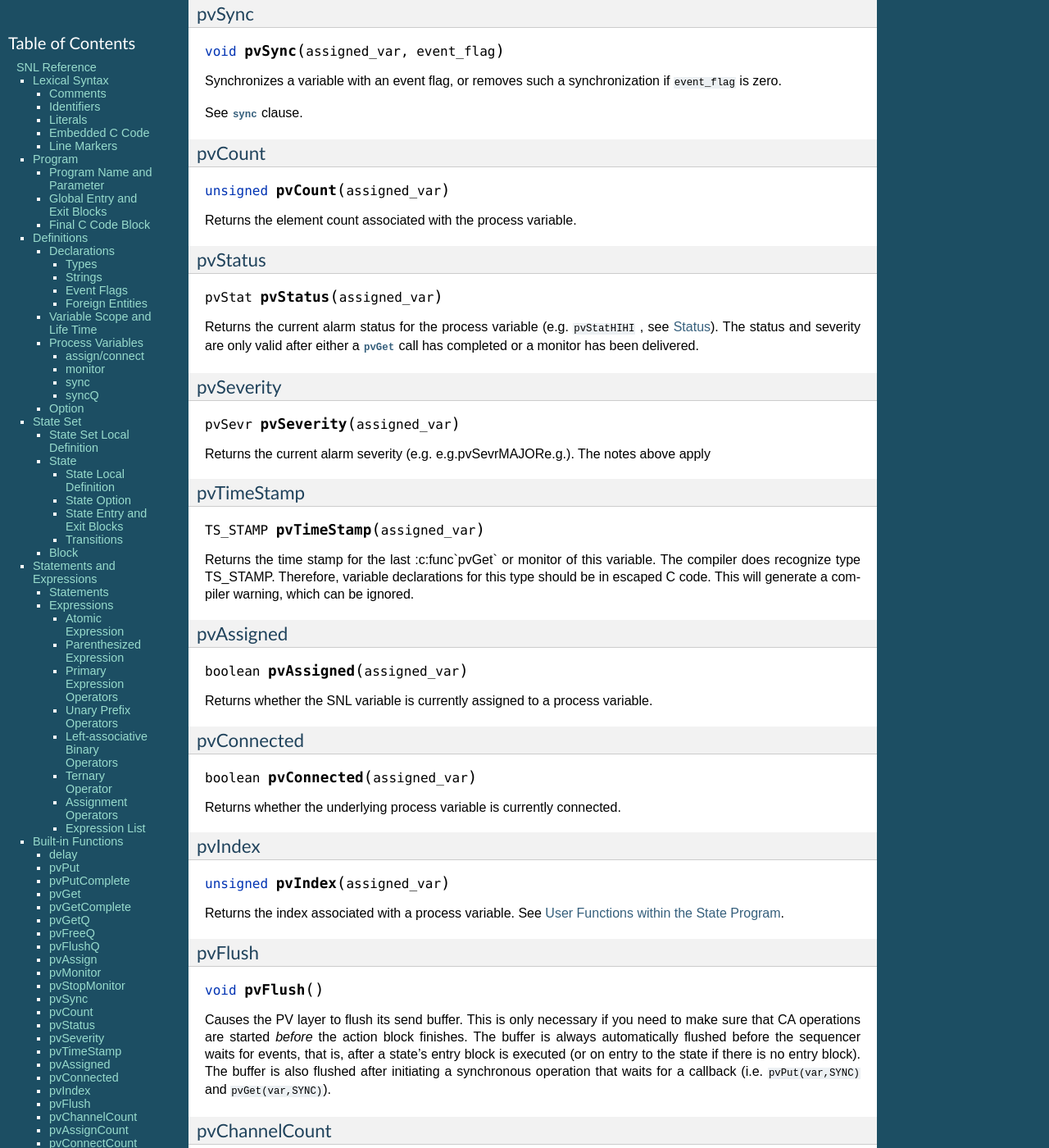
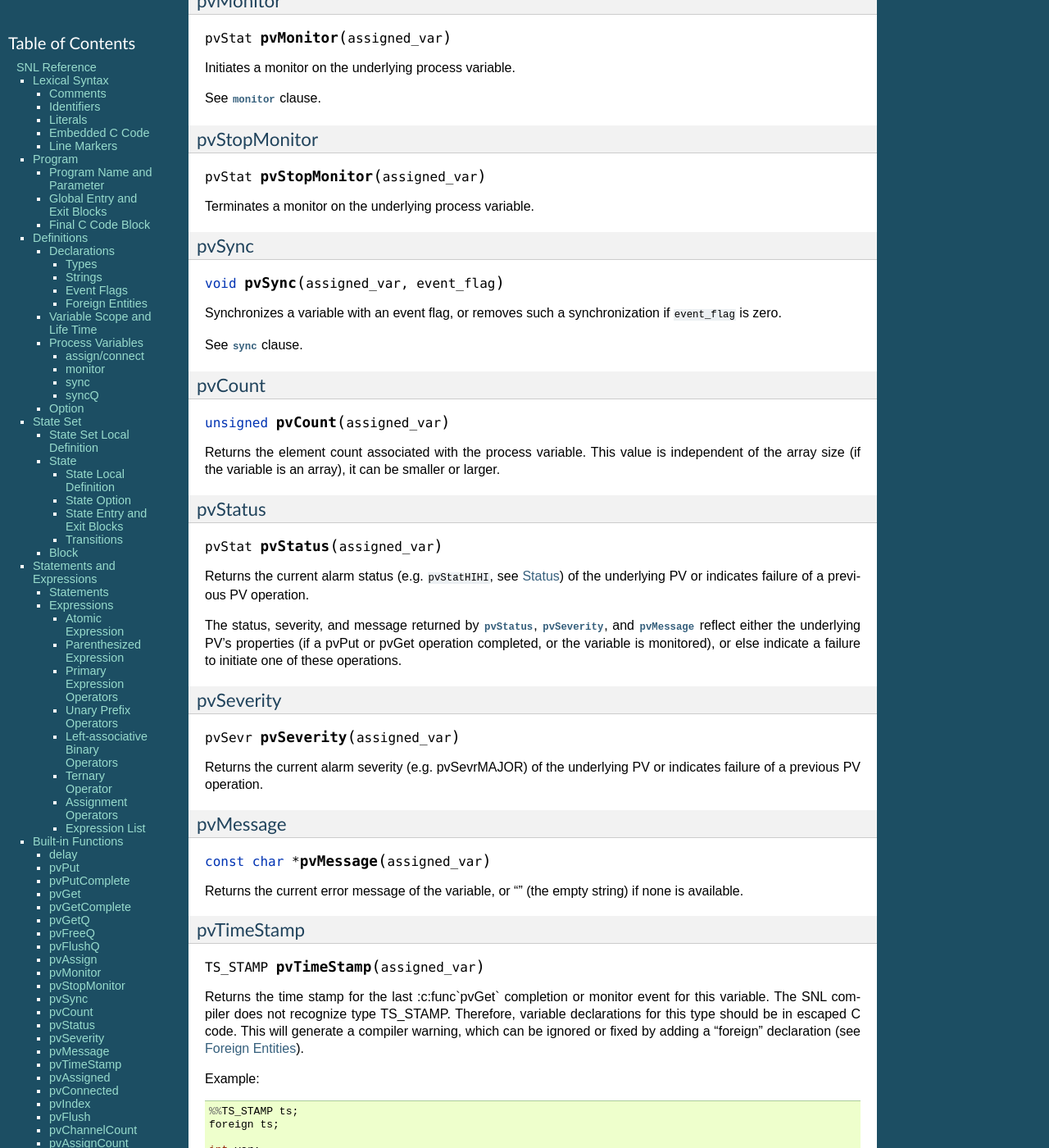
Before and after one commit to jeonghanlee/sequencer-2-2, a Sphinx documentation site: the page built from documentation/Reference.txt, in a window 1280 px wide and 1400 px high, scrolled down 16039 px. Shown: the whole window at 82% size. Built offline with Sphinx 7.4.7, drawn with Linux system fonts in a browser that asks for light colours; some of the changed text lies outside the part shown.

Commit message:
docs: several clarifications and fixes in the reference

```diff
--- a/documentation/Reference.txt
+++ b/documentation/Reference.txt
@@ -888,12 +888,15 @@
 
 the second pvPut fails.
 
-In safe mode, :c:func:`pvPut` can be used with anonymous PVs (variables assigned
+In :ref:`safe mode`, :c:func:`pvPut` can be used with anonymous PVs (variables assigned
 to "") to communicate between state sets. This makes sense only with global
 variables as only those can be referenced in more than one state set. The
-behaviour for anonymous PVs exactly mirrors that of named PVs. Note, however, that
-for anonymous PVs completion is always immediate, so the ``SYNC`` and ``ASYNC``
-options are not very useful.
+behaviour for anonymous PVs exactly mirrors that of named PVs, including the fact
+that the new value will not be seen by other state sets until they issue a pvGet,
+or, if the variable is monitored, until they wait for an event in a :token:`when`
+clause.
+Note that for anonymous PVs completion is always immediate, so the ``SYNC`` and
+``ASYNC`` options are not very useful.
 
 pvPutComplete
 ^^^^^^^^^^^^^
@@ -938,6 +941,16 @@
 specified; ``ASYNC`` doesn't block and so gives default behavior if
 :option:`+a` was specified.
 
+In :ref:`safe mode`, :c:func:`pvGet` can be used with anonymous PVs (variables assigned
+to "") to communicate between state sets. In order to mirror the behaviour of
+named PVs, if ``ASYNC`` is specified, then the variable will not be updated
+until a pvGetComplete is executed from the same state set, or, if the
+variable is monitored, until the state set waits for events in a :token:`when`
+clause.
+
+.. todo:: Needs to be implemented, right now ASYNC behaves the same as SYNC
+   for anonymous PVs.
+
 pvGetComplete
 ^^^^^^^^^^^^^
 
@@ -949,13 +962,15 @@
 the asynchronous (:option:`+a`) compile option is specified or
 :c:func:`pvGet` 's optional ``ASYNC`` argument was used.
 
-In safe mode, the update of the variable with the value from the PV layer
+In :ref:`safe mode`, the update of the variable with the value from the PV layer
 happens as a side effect of this call (if TRUE is returned).
+
+.. todo:: Implement this.
 
 Unlike :c:func:`pvPutComplete`, :c:func:`pvGetComplete` doesn't support
 arrays.
 
-..todo:: check if this is correct; i think it is not.
+.. todo:: check if this is correct; i think it is not.
 
 pvGetQ
 ^^^^^^
@@ -965,7 +980,9 @@
 
 If the queue associated with this variable is not empty, remove its first
 (oldest) value and update the variable with it. Returns whether there was
-an element in the queue (and the variable got updated).
+an element in the queue (and the variable got updated). Note that in safe
+mode only the state set local copy of the variable gets updated, other
+state sets are not affected at all.
 
 pvFreeQ
 ^^^^^^^
@@ -996,7 +1013,7 @@
 Assigns or re-assigns the SNL variable ``var`` to
 ``process_variable_name``. If ``process_variable_name`` is an empty
 string then ``assigned_var`` is de-assigned (not associated with any process
-variable). In safe mode, it causes assignment to an anonymous PV.
+variable). In :ref:`safe mode`, it causes assignment to an anonymous PV.
 
 As usual, ``assigned_var`` can also be an array element.
 
@@ -1050,7 +1067,9 @@
 .. c:function::
    unsigned pvCount(assigned_var)
 
-Returns the element count associated with the process variable.
+Returns the element count associated with the process variable. This value
+is independent of the array size (if the variable is an array), it can be
+smaller or larger.
 
 pvStatus
 ^^^^^^^^
@@ -1058,10 +1077,14 @@
 .. c:function::
    pvStat pvStatus(assigned_var)
 
-Returns the current alarm status for the process variable (e.g.
-``pvStatHIHI`` , see :ref:`pvStat`). The status and severity are only valid
-after either a :c:func:`pvGet` call has completed or a monitor has been
-delivered.
+Returns the current alarm status (e.g. ``pvStatHIHI``, see :ref:`pvStat`)
+of the underlying PV
+or indicates failure of a previous PV operation.
+
+The status, severity, and message returned by :c:func:`pvStatus`,
+:c:func:`pvSeverity`, and :c:func:`pvMessage` reflect either the underlying
+PV's properties (if a pvPut or pvGet operation completed, or the variable is
+monitored), or else indicate a failure to initiate one of these operations.
 
 pvSeverity
 ^^^^^^^^^^
@@ -1069,8 +1092,17 @@
 .. c:function::
    pvSevr pvSeverity(assigned_var)
 
-Returns the current alarm severity (e.g.
-e.g.pvSevrMAJORe.g.). The notes above apply
+Returns the current alarm severity (e.g. pvSevrMAJOR) of the underlying PV
+or indicates failure of a previous PV operation.
+
+pvMessage
+^^^^^^^^^
+
+.. c:function::
+   const char *pvMessage(assigned_var)
+
+Returns the current error message of the variable, or "" (the empty string)
+if none is available.
 
 pvTimeStamp
 ^^^^^^^^^^^
@@ -1078,11 +1110,23 @@
 .. c:function::
    TS_STAMP pvTimeStamp(assigned_var)
 
-Returns the time stamp for the last :c:func`pvGet` or monitor
-of this variable. The compiler does recognize type TS_STAMP.
+Returns the time stamp for the last :c:func`pvGet` completion or monitor
+event for this variable. The SNL compiler does not recognize type TS_STAMP.
 Therefore, variable declarations for this type should be in escaped
 C code. This will generate a compiler warning, which can be
-ignored.
+ignored or fixed by adding a "foreign" declaration (see `Foreign Entities`_).
+
+Example::
+
+   %%TS_STAMP ts;
+   foreign ts;
+
+   int var;
+   assign var;
+
+   entry {
+       ts = pvTimeStamp(var);
+   }
 
 pvAssigned
 ^^^^^^^^^^
@@ -1090,8 +1134,8 @@
 .. c:function::
    boolean pvAssigned(assigned_var)
 
-Returns whether the SNL variable is currently
-assigned to a process variable.
+Returns whether the SNL variable is currently assigned to a process variable.
+Note that this function returns ``FALSE`` for anonymous PVs.
 
 pvConnected
 ^^^^^^^^^^^
@@ -1099,8 +1143,7 @@
 .. c:function::
    boolean pvConnected(assigned_var)
 
-Returns whether the underlying process
-variable is currently connected.
+Returns whether the underlying process variable is currently connected.
 
 pvIndex
 ^^^^^^^
@@ -1108,8 +1151,8 @@
 .. c:function::
    unsigned pvIndex(assigned_var)
 
-Returns the index associated with a process
-variable. See `User Functions within the State Program`_.
+Returns the index associated with a variable. See
+`User Functions within the State Program`_ for how to use this function.
 
 pvFlush
 ^^^^^^^
@@ -1334,7 +1377,8 @@
    efClear(e)        { e = FALSE; pvPut(e); }
    efTest(e)         { pvGet(e,SYNC); return e; }
    efTestAndClear(e) { pvGet(e,SYNC);
-    if(e) { efClear(e); return TRUE} else return FALSE; }
+                       if(e) { efClear(e); return TRUE}
+                       else return FALSE; }
 
 
 C Compatibility Features
```
Lines whose indentation alone changed are shown as unchanged.
